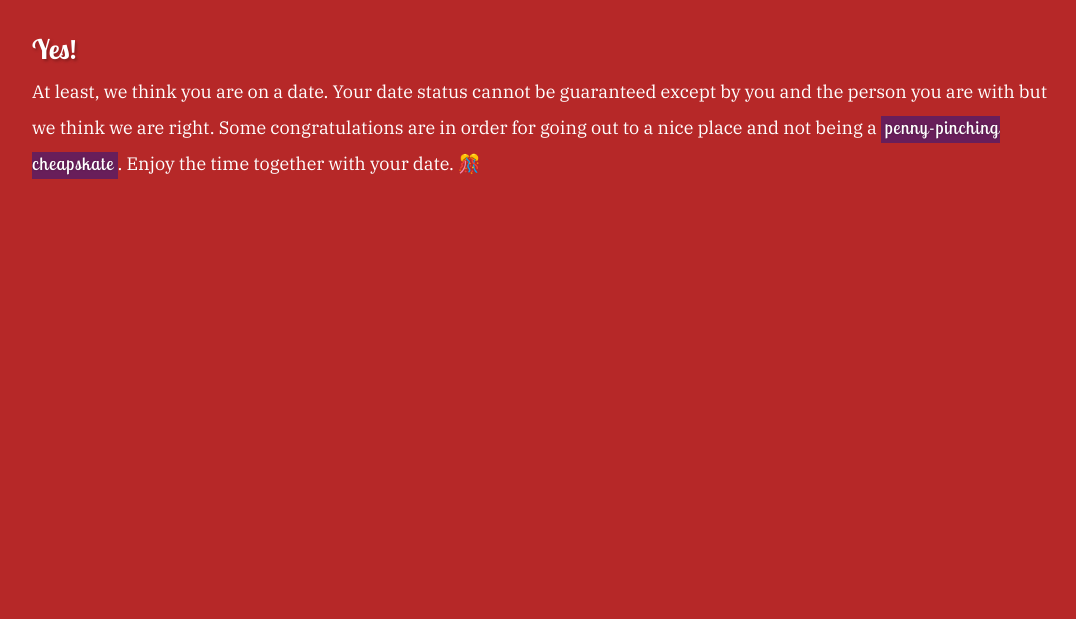
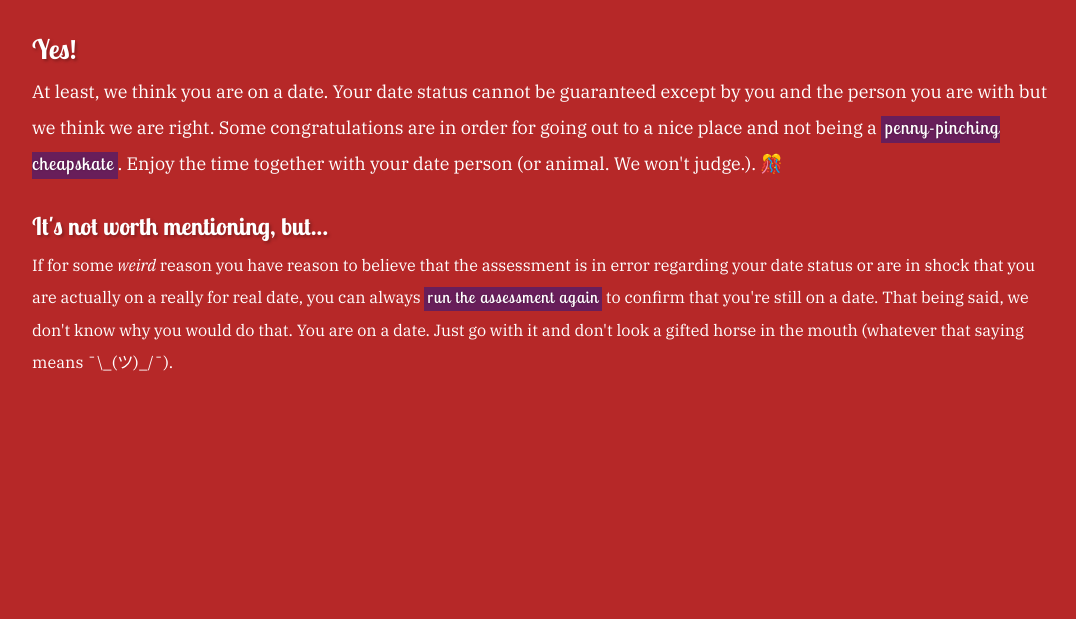
Before and after one commit to le717/areyouona-date, a Flask app: template src/templates/yes.html in a window 1280 px wide. Shown: the part 118-737 px from the top of the page, without its empty margins (96-1172 px from the left). Run offline with Flask 2, Linux system fonts and the light colour scheme; the template is opened without the code that fills it, so the values that code supplies are empty; parts of the project's set-up code (start-up, migrations or seed data) failed here and were passed over.

Commit message:
Message visibility fixes

```diff
--- a/src/static/css/style.css
+++ b/src/static/css/style.css
@@ -79,10 +79,8 @@ footer {
   font-size: 0.9em;
   display: none;
 }
-
-.no-geo .geo-msg {
-  display: block;
-}
+.no-geo .geo-msg { display: block; }
+.extra-msg { font-size: 0.9em; }
 
 form {
   display: flex;
--- a/src/templates/maybe.html
+++ b/src/templates/maybe.html
@@ -14,12 +14,12 @@
   If this really is a date, feel free to ignore us. Go ahead and enjoy your date. We won't bother you.
 </p>
 
-<div class="geo-msg">
+<div class="extra-msg">
   <h2>Sooooooo&hellip;</h2>
   <p>
     Because we are not sure that you are on a date, you could <a href="{{ url_for('date.index') }}">try again</a> and perhaps we'll get it right this time.
     If we're completely wrong and you actually are on a date, please accept our apology and a
-    <a target="_blank" rel="nofollow noopener noreferrer" href="https://le717.github.io/did-a-thing/?name=you">small token of our appreciation</a> for being on a date.
+    <a target="_blank" rel="nofollow noopener" href="https://le717.github.io/did-a-thing/?name=you">small token of our appreciation</a> for being on a date.
   </p>
 </div>
 {% endblock %}
--- a/src/templates/privacy.html
+++ b/src/templates/privacy.html
@@ -2,7 +2,6 @@
 {% block content %}
 
 <h2>Privacy Policy</h2>
-<br>
 <h3>tl;dr: We don't want your info</h3>
 <p>Your privacy is valued. The result of this assessment are not shared with the creator or third-parties. Your current location is used solely to perform the assessment. The state of your dating life, regardless of sadness level, is strictly between you and anyone else looking at your screen right now.</p>
 
--- a/src/templates/yes.html
+++ b/src/templates/yes.html
@@ -2,9 +2,9 @@
 
 {% block content %}
 <h2>Yes!</h2>
-<p>At least, we think you are on a date. Your date status cannot be guaranteed except by you and the person you are with but we think we are right. Some congratulations are in order for going out to a nice place and not being a <a target="_blank" rel="nofollow noopener noreferrer" href="http://hanna-barbera.wikia.com/wiki/Cosmo_G._Spacely">penny-pinching cheapskate</a>. Enjoy the time together with your date. 🎊</p>
+<p>At least, we think you are on a date. Your date status cannot be guaranteed except by you and the person you are with but we think we are right. Some congratulations are in order for going out to a nice place and not being a <a target="_blank" rel="nofollow noopener noreferrer" href="http://hanna-barbera.wikia.com/wiki/Cosmo_G._Spacely">penny-pinching cheapskate</a>. Enjoy the time together with your date person (or animal. We won't judge.). 🎊</p>
 
-<div class="geo-msg">
+<div class="extra-msg">
   <h2>It's not worth mentioning, but&hellip;</h2>
   <p>If for some <em>weird</em> reason you have reason to believe that the assessment is in error regarding your date status or are in shock that you are actually on a really for real date, you can always <a href="{{ url_for('date.index') }}">run the assessment again</a> to confirm that you're still on a date. That being said, we don't know why you would do that. You are on a date. Just go with it and don't look a gifted horse in the mouth (whatever that saying means ¯\_(ツ)_/¯).</p>
 </div>
```
